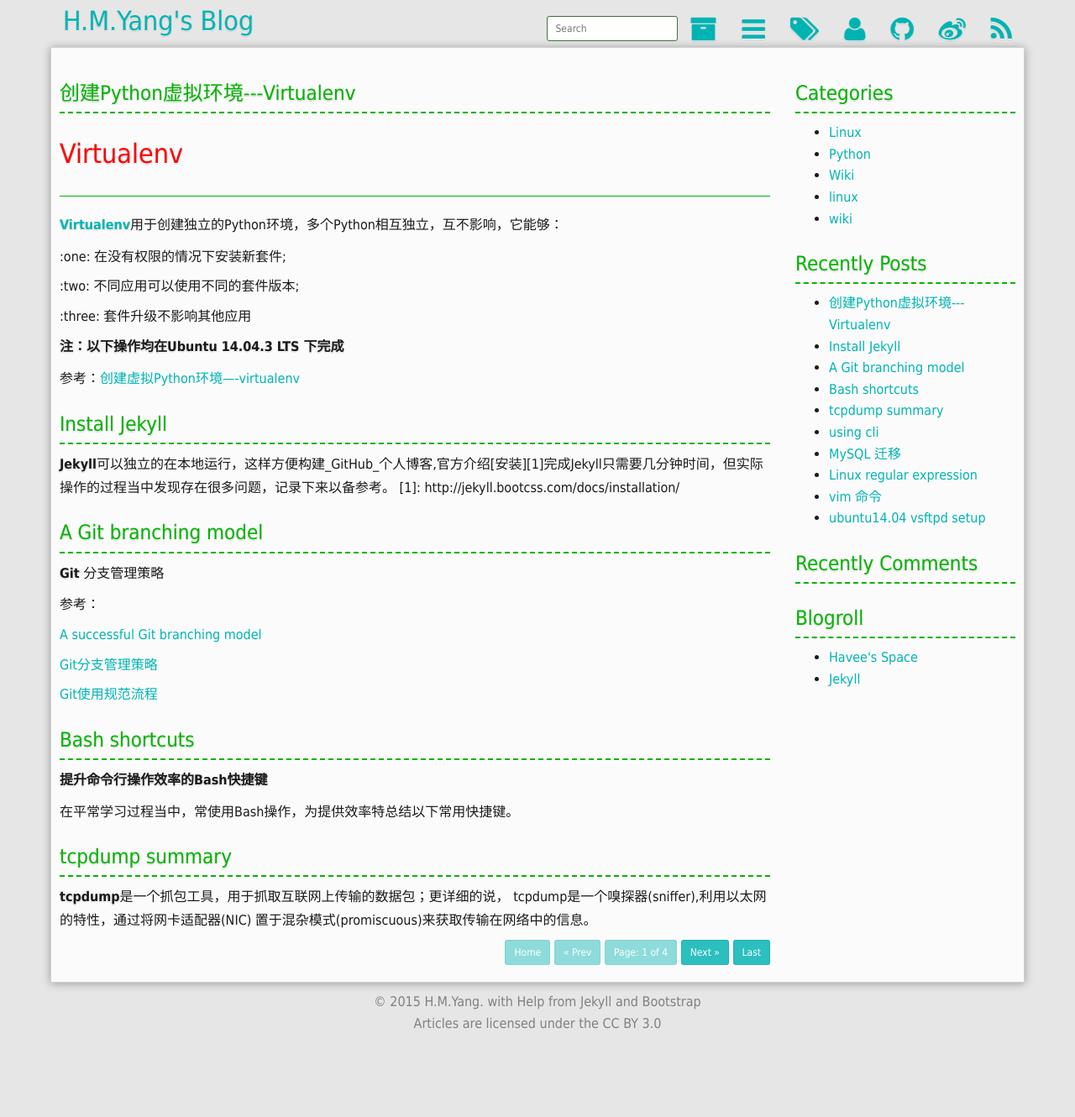
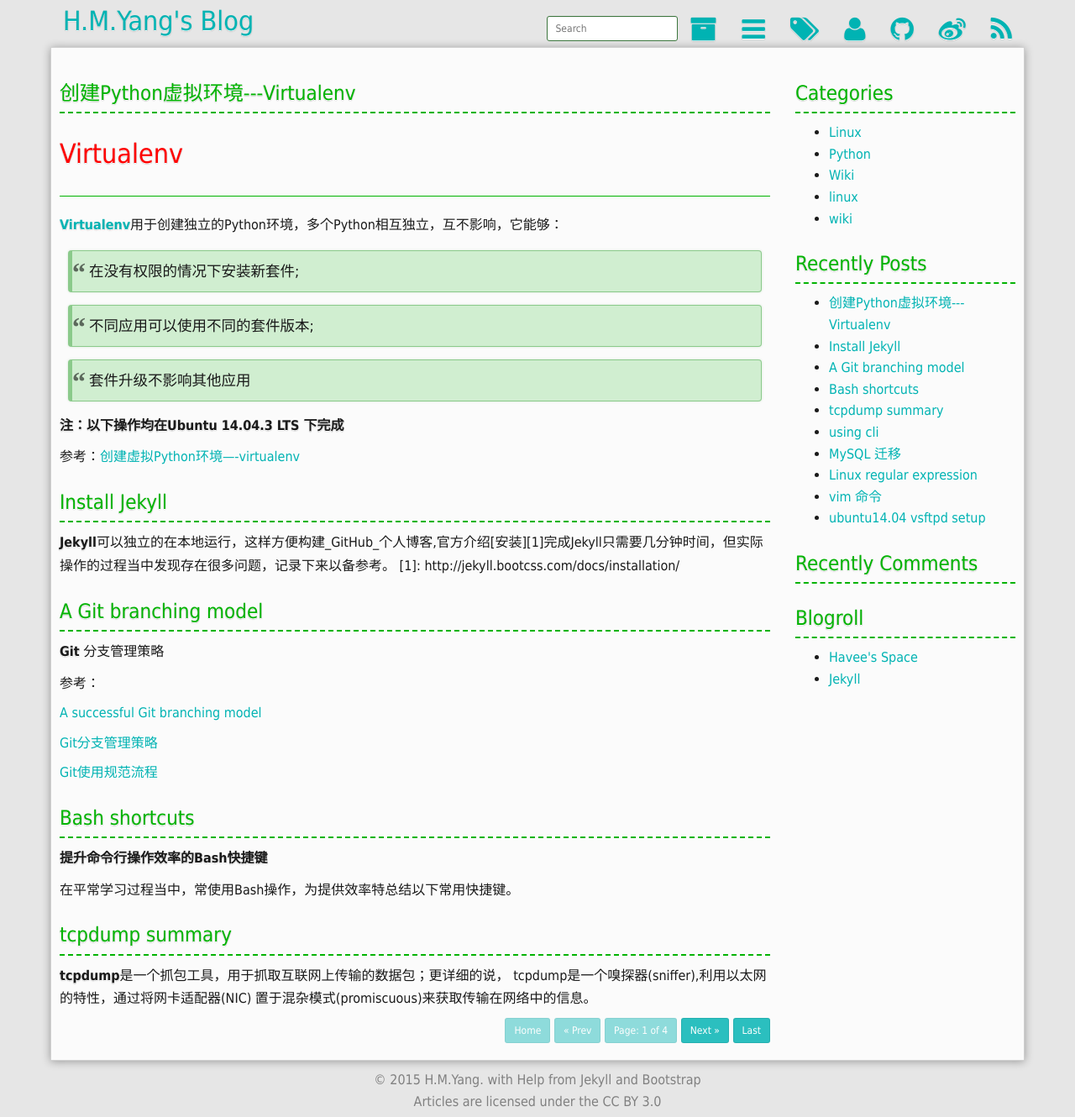
Before and after one commit to YHM07/yhm07.github.io, a Jekyll site: the page built from index.html, in a window 1280 px wide. Shown: the whole page at 84% size. Built offline with Jekyll 4.4.1, drawn with Linux system fonts in a browser that asks for light colours; Markdown is read by kramdown in place of the engine named in the settings; the list of posts is cut into pages by our own code; comment, search, counter and statistics services are not loaded; before the commit the page ends 1237 px from its top, so only the background shows below that; some of the changed lines change nothing that is shown.

Commit message:
修改github page不显示Emoji

```diff
--- a/_posts/2015-08-30-python-virtualenv.md
+++ b/_posts/2015-08-30-python-virtualenv.md
@@ -11,11 +11,11 @@ tags: [Python, virtualenv, virtualenvwrapper]
 
 **[Virtualenv][1]**用于创建独立的Python环境，多个Python相互独立，互不影响，它能够：
 
-:one: 在没有权限的情况下安装新套件;
+>  在没有权限的情况下安装新套件;
 
-:two: 不同应用可以使用不同的套件版本;
+>  不同应用可以使用不同的套件版本;
 
-:three: 套件升级不影响其他应用
+>   套件升级不影响其他应用
 
 [1]: https://virtualenv.pypa.io/en/latest/
 
@@ -64,11 +64,11 @@ or
 
 **[Virtualenvwapper][2]**是Virtualenv的扩展包，用于方便管理虚拟环境，它能够:
 
-:one: 将所有虚拟环境整合在一个目录下;
+> 将所有虚拟环境整合在一个目录下;
 
-:two: 管理(新增、删除、复制)虚拟环境
+> 管理(新增、删除、复制)虚拟环境
 
-:three: 切换虚拟环境
+> 切换虚拟环境
 
 [2]: http://virtualenvwrapper.readthedocs.org/en/latest/index.html
 
```
